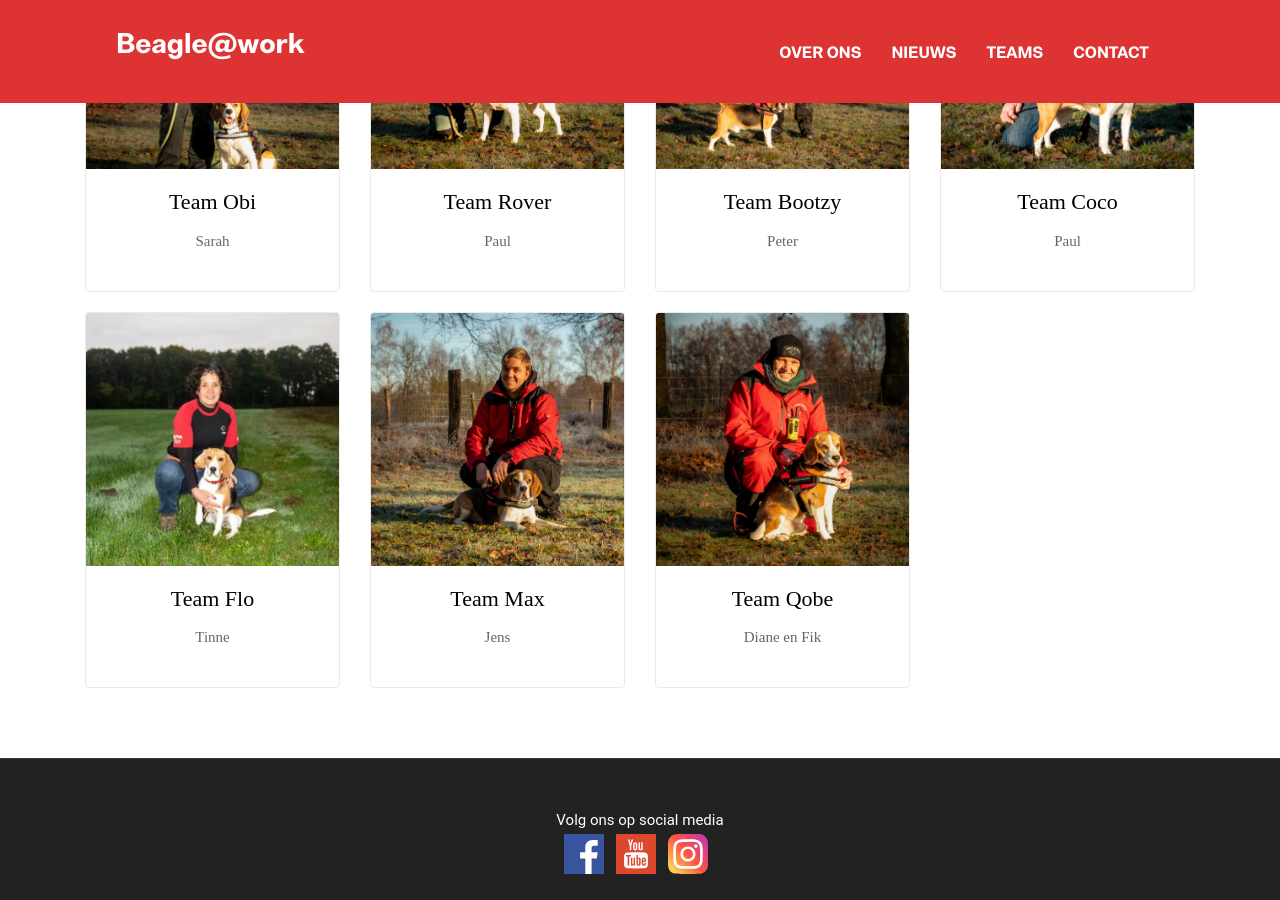
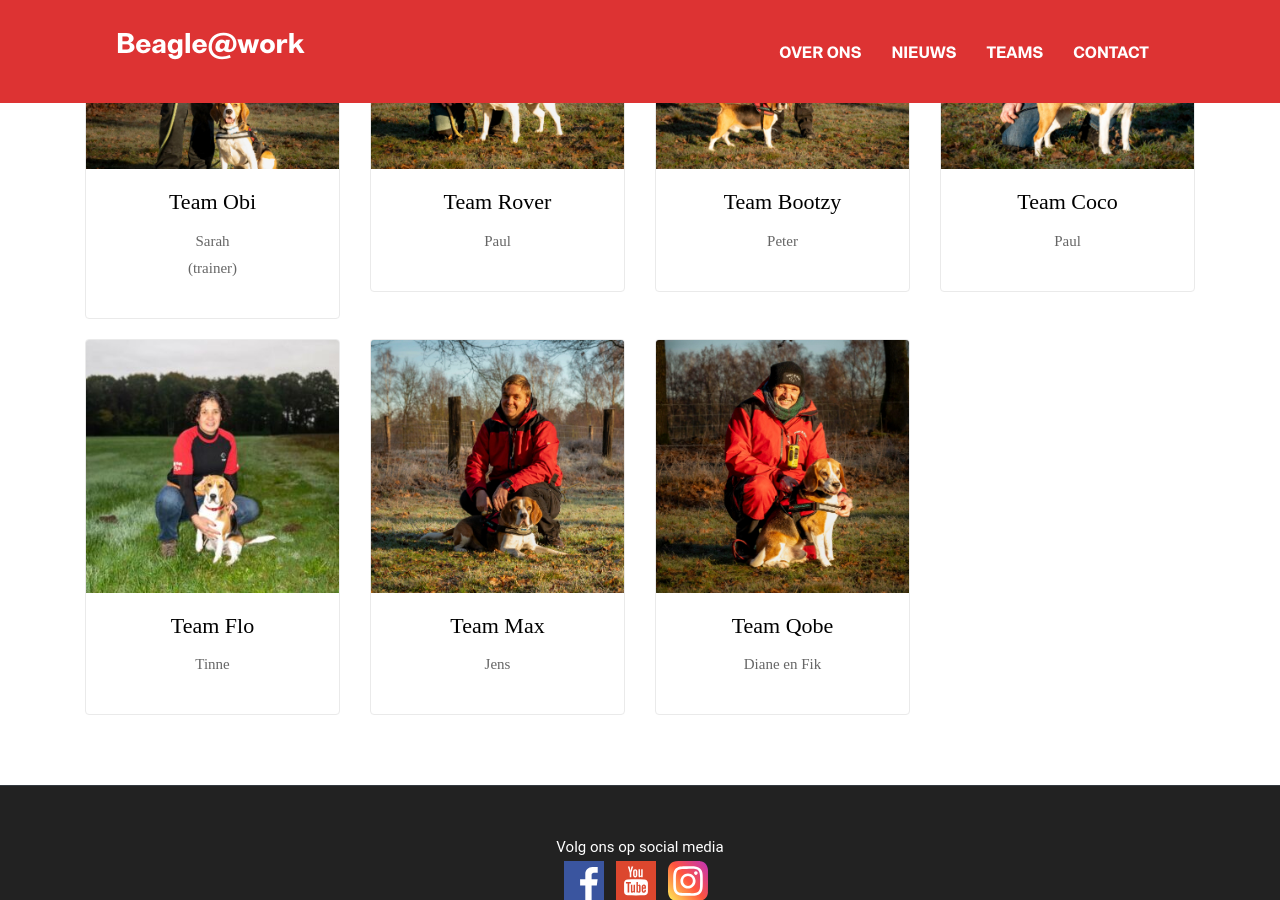
Before and after one commit to Klingeleers/beagleatwork-website, a Jekyll site: the page built from _pages/teams.md, in a window 1280 px wide and 900 px high, scrolled down 918 px. Built offline with Jekyll 4.4.1, drawn with Linux system fonts in a browser that asks for light colours.

Commit message:
sara is nu ook trainer

```diff
--- a/_data/settings.yml
+++ b/_data/settings.yml
@@ -118,7 +118,7 @@ team:
 
   - title : "Team Obi"
     image : "assets/images/team/obi2.jpeg"
-    designation : "Sarah"
+    designation : "Sarah<br/>(trainer)"
 
   - title : "Team Rover"
     image : "assets/images/team/rover2.jpeg"
```
